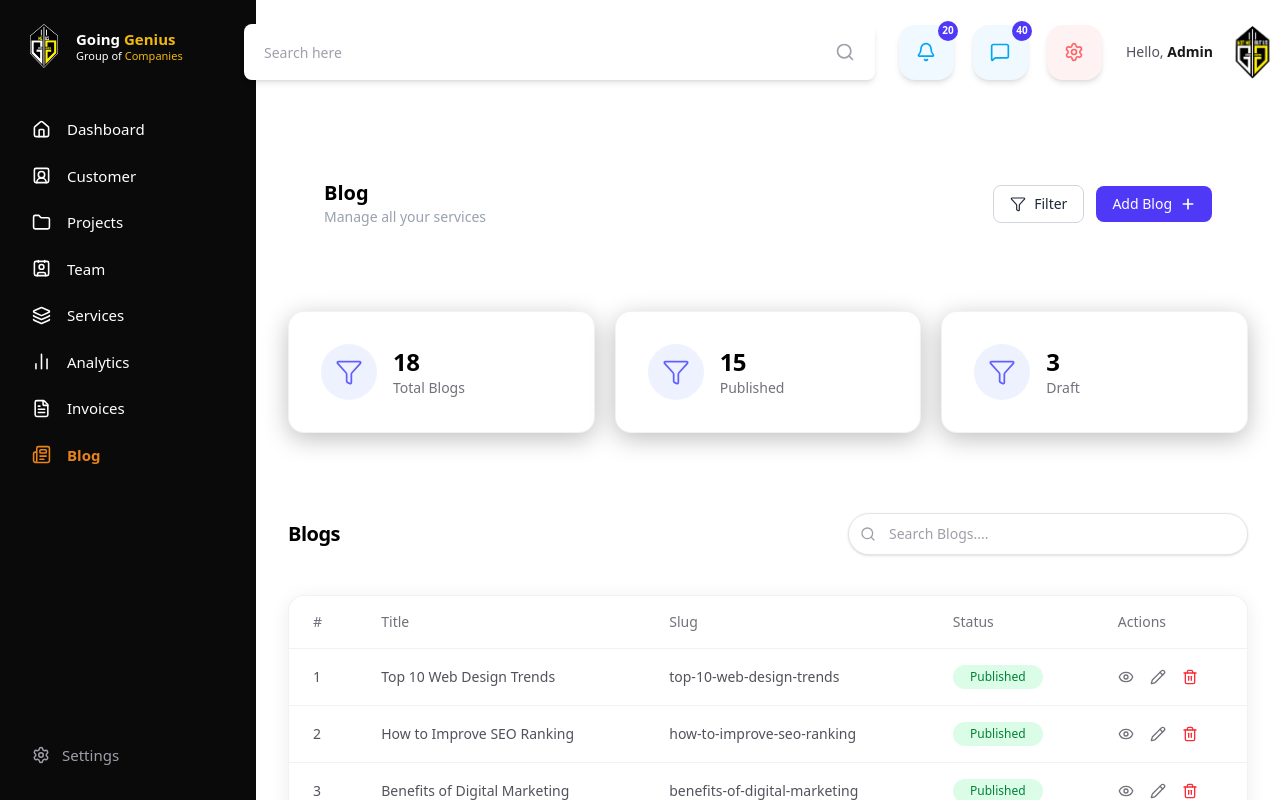
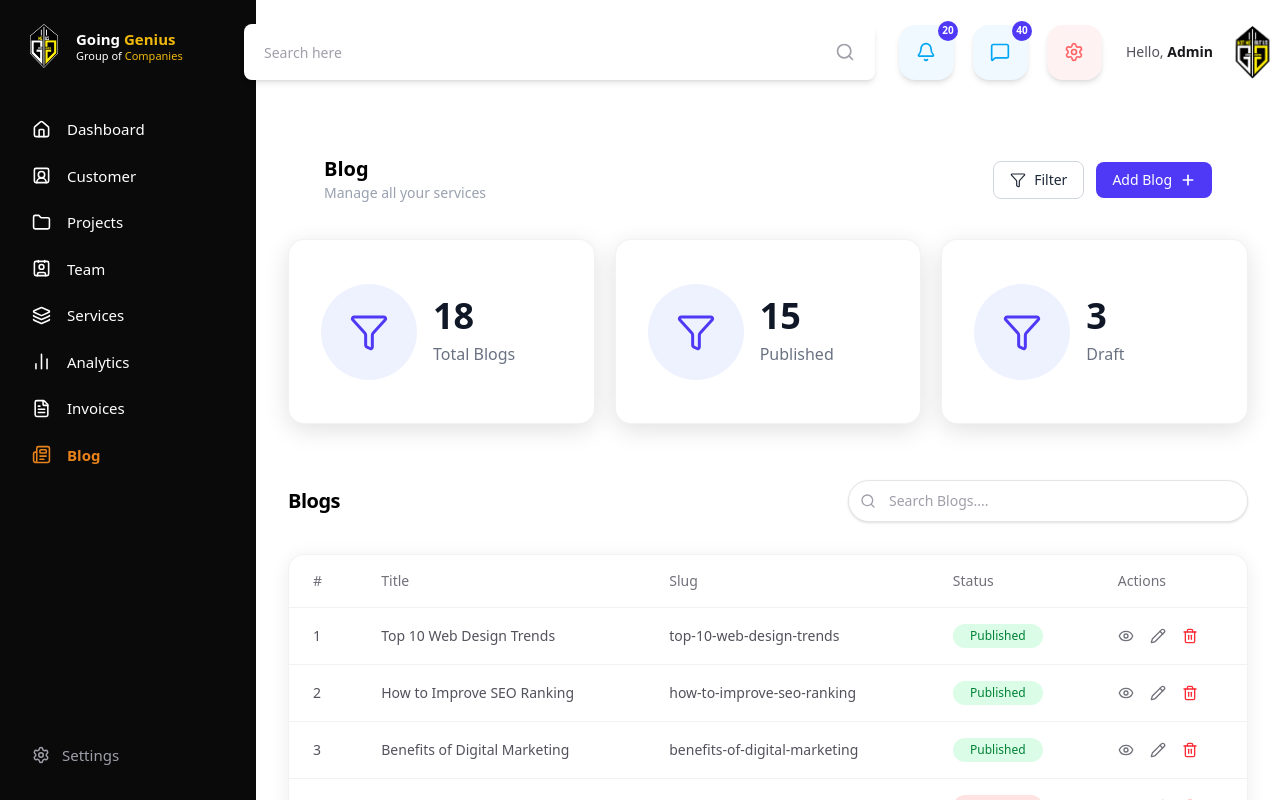
Before and after one commit to GoingGeniusGroup/CMS, a Next.js app: page /blog in a window 1280 px wide. Shown: the top 800 px of the page. Built offline with nearby package versions, Linux system fonts and the light colour scheme.

Commit message:
some changes in blog page

```diff
--- a/app/(app)/blog/page.tsx
+++ b/app/(app)/blog/page.tsx
@@ -36,7 +36,7 @@ const statusOptions = ["published", "draft", "pending"];
 return (
   <>
 
-    <div className="flex items-center justify-between px-9 py-15 ">
+    <div className="flex items-center justify-between px-9 py-9 ">
       {/* Left: Title + Subtitle */}
       <div>
         <h1 className="text-xl font-bold text-black-900 leading-tight">Blog</h1>
@@ -61,22 +61,54 @@ return (
         </button>
       </div>
     </div>
-    {/* Stat cards */}
-    <div className="mb-8 grid grid-cols-1 gap-5 sm:grid-cols-2 lg:grid-cols-3 py-6">
+    {/* Stat Cards */}
+<div className="mb-10 grid grid-cols-1 gap-5 sm:grid-cols-2 lg:grid-cols-3">
   {stats.map(({ label, value, icon: Icon }) => (
-        <div key={label} className="flex items-center gap-4 rounded-2xl border border-black/5 bg-white p-8 shadow-[0_6px_24px_rgba(0,0,0,0.25)]">
-          <span className="flex h-14 w-14 items-center justify-center rounded-full bg-indigo-50 text-indigo-500">
-            <Icon className="h-7 w-7" strokeWidth={1.5} />
-          </span>
-          <div>
-            <div className="text-2xl font-semibold tracking-tight">{value}</div>
-            <div className="text-sm text-zinc-500">{label}</div>
+    <div
+      key={label}
+      className="
+        flex items-center gap-4
+        rounded-2xl border border-black/5 bg-white
+        min-h-[140px] sm:min-h-[165px] lg:min-h-[185px]
+        p-5 sm:p-6 lg:p-8
+        shadow-[0_6px_24px_rgba(0,0,0,0.12)]
+        transition-all duration-300
+        hover:-translate-y-1 hover:shadow-[0_10px_30px_rgba(0,0,0,0.16)]
+      "
+    >
+      {/* Icon */}
+      <div
+        className="
+          flex items-center justify-center
+          h-16 w-16
+          sm:h-20 sm:w-20
+          lg:h-24 lg:w-24
+          rounded-full
+          bg-indigo-50
+          flex-shrink-0
+        "
+      >
+        <Icon
+          className="h-6 w-6 sm:h-8 sm:w-8 lg:h-10 lg:w-10 text-indigo-600"
+          strokeWidth={1.8}
+        />
+      </div>
+
+      {/* Content */}
+      <div className="flex flex-col justify-center">
+        <h3 className="text-2xl sm:text-3xl lg:text-4xl font-bold text-gray-900 leading-none">
+          {value}
+        </h3>
+
+        <p className="mt-2 text-sm sm:text-base text-gray-500">
+          {label}
+        </p>
       </div>
     </div>
   ))}
 </div>
     {/* Blogs Search */}
-    <div className="mb-4 flex flex-wrap items-center justify-between gap-4 py-6">
+    <div className="mb-4 flex flex-wrap items-center justify-between gap-4 py-4">
       <h2 className="text-xl font-semibold tracking-tight">Blogs</h2>
       <div className="relative">
         <Search className="pointer-events-none absolute left-3 top-1/2 h-4 w-4 -translate-y-1/2 text-zinc-400" />
@@ -215,7 +247,7 @@ return (
           onChange={(e) => setSlug(e.target.value)}
           className="w-full px-4 py-2.5 text-sm border border-gray-300 rounded-xl resize-none focus:outline-none focus:ring-2 focus:ring-indigo-400"
         />
-      </div>
+
 
       {/* Status */}
       <div className="mb-5 relative">
@@ -255,27 +287,27 @@ return (
 
      {/* Toggle */}
 <div className="mb-6">
-        <div className="flex justify-between items-center">
-
-          <span className="text-sm font-semibold">
+  <div className="flex items-center justify-between">
+    <span className="text-sm font-semibold text-gray-800">
       Internal use only
     </span>
 
     <button
       type="button"
       onClick={() => setInternalUse(!internalUse)}
-            className={`relative inline-flex h-6 w-11 rounded-full transition-colors ${
+      className={`relative w-11 h-6 rounded-full transition-colors duration-300 ${
         internalUse ? "bg-green-500" : "bg-gray-300"
       }`}
     >
       <span
-              className={`inline-block w-4 h-4 bg-white rounded-full shadow transform transition-transform ${
-                internalUse ? "translate-x-6" : "translate-x-1"
+        className={`absolute top-1/2 w-4 h-4 bg-white rounded-full shadow-md transition-all duration-300 -translate-y-1/2 ${
+          internalUse ? "right-1" : "left-1"
         }`}
       />
     </button>
   </div>
 
+</div>
         <p className="text-xs text-gray-400 mt-1">
           Enable this if this blog is for internal use only.
         </p>
```
Lines whose indentation alone changed are shown as unchanged.
